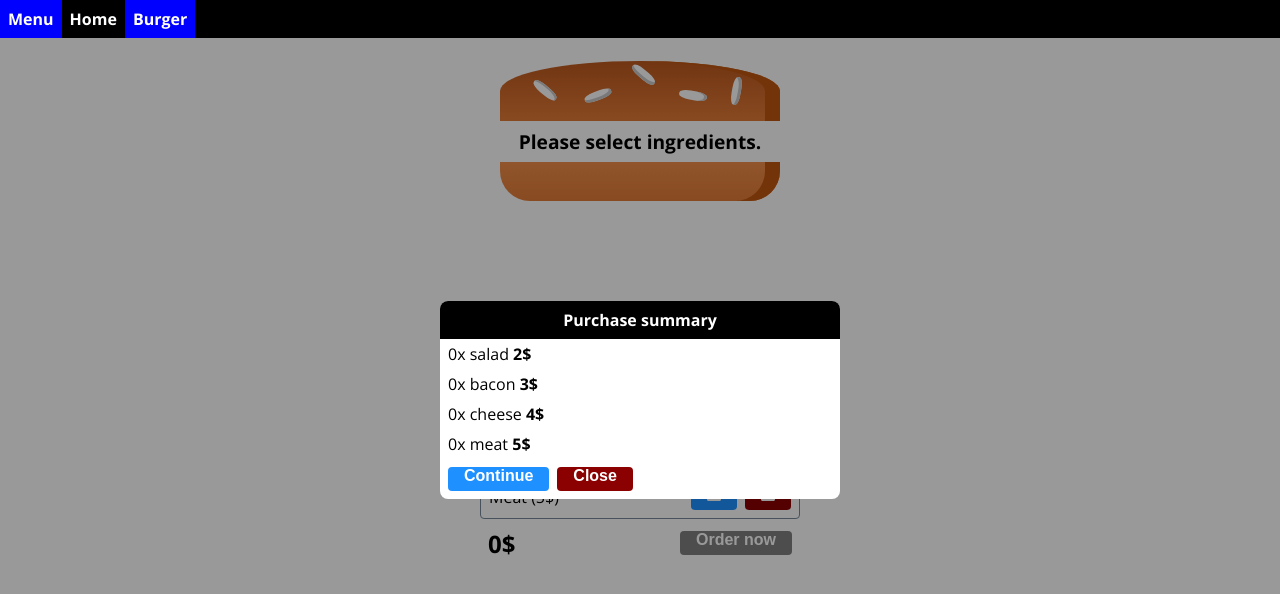
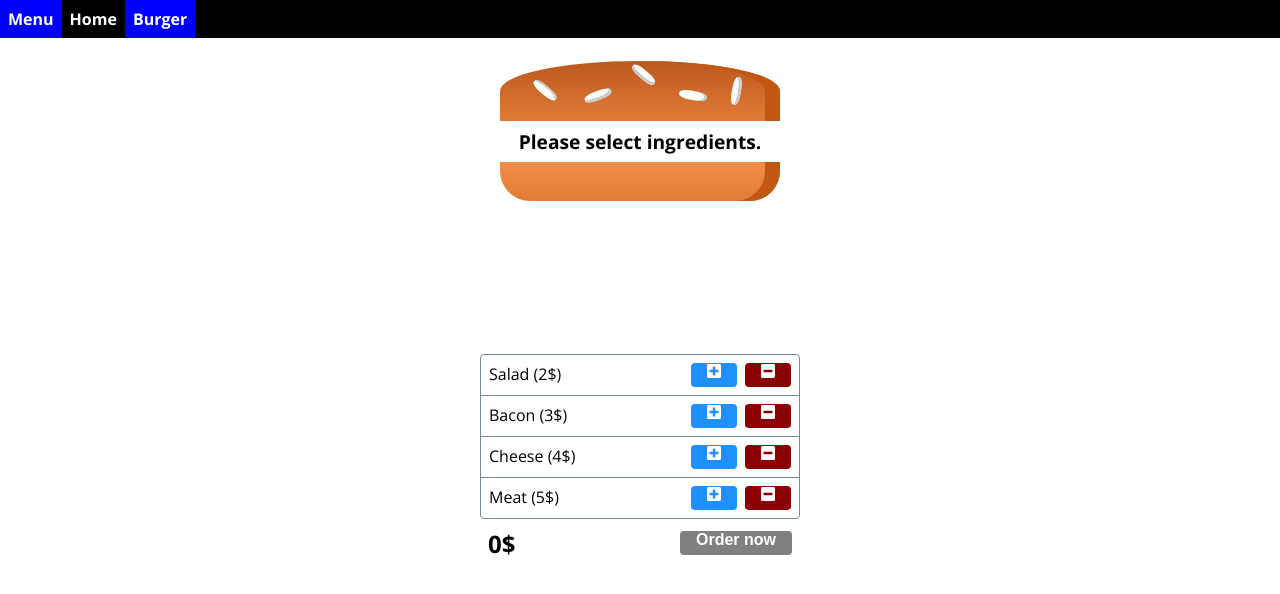
Before and after one commit to pxperfect/react, a React (Create React App) app: page / in a window 1280 px wide. Shown: the top 594 px of the page. Built offline with nearby package versions, Linux system fonts and the light colour scheme.

Commit message:
no message

```diff
--- a/src/components/UI/Modal/ModalConstructor/ModalConstructor.js
+++ b/src/components/UI/Modal/ModalConstructor/ModalConstructor.js
@@ -4,19 +4,27 @@ import Backdrop from "../../Backdrop/Backdrop";
 import ModalFooter from "../ModalFooter/ModalFooter";
 import styles from "./ModalConstructor.module.css"
 
-const modalConstructor = (props) => {
-    return (
+class modalConstructor extends React.Component {
+    shouldComponentUpdate(nextProps, nextState, nextContext) {
+        return nextProps.show !== this.props.show;
+    }
+
+    render() {
+        return this.props.show ? (
             <div className={styles.modalWrapper}>
                 <div className={styles.modalBodyWrapper}>
-                    <p className={styles.header}>{props.header}</p>
-                    {props.children}
+                    <p className={styles.header}>{this.props.header}</p>
+                    {this.props.children}
                     <ModalFooter
-                        manageModal={props.manageModal}
-                        modalName={props.children.key}/>
+                        manageModal={this.props.manageModal}
+                        modalName={this.props.children.key}/>
                 </div>
-                <Backdrop clicked={ () => {props.manageModal(props.children.key, 'CLOSE')} }/>
+                <Backdrop clicked={() => {
+                    this.props.manageModal(this.props.children.key, 'CLOSE')
+                }}/>
             </div>
-    )
+        ) : null
+    }
 };
 
 export default modalConstructor;
--- a/src/containers/BurgerBuilder/BurgerBuilder.js
+++ b/src/containers/BurgerBuilder/BurgerBuilder.js
@@ -54,20 +54,8 @@ class BurgerBuilder extends React.Component{
     };
 
     render() {
-        const purchaseModalWrapper = (
-            <ModalConstructor
-                manageModal={this.manageModal}
-                header='Purchase summary'>
-                <PurchaseModal
-                    key='purchaseModal'
-                    showModal={this.state.purchaseModal}
-                    ingredients={this.state.ingredients}/>
-            </ModalConstructor>
-        );
         return (
             <Aux>
-                {/*{ this.state.purchaseModal ? purchaseModalWrapper : null }*/}
-                {purchaseModalWrapper}
                 <Burger ingredients={this.state.ingredients}/>
                 <BuildControlls
                     ingredients={this.state.ingredients}
@@ -75,6 +63,14 @@ class BurgerBuilder extends React.Component{
                     purchasable={this.state.purchasable}
                     managePurchaseSummaryModal={this.manageModal}
                     manageIngredientCount={this.manageIngredientCount}/>
+                <ModalConstructor
+                    show={this.state.purchaseModal}
+                    manageModal={this.manageModal}
+                    header='Purchase summary'>
+                    <PurchaseModal
+                        key='purchaseModal'
+                        ingredients={this.state.ingredients}/>
+                </ModalConstructor>
             </Aux>
         )
     }
```
Also changed, not shown: 1 other file (tests, documents, lock files or other folders).
